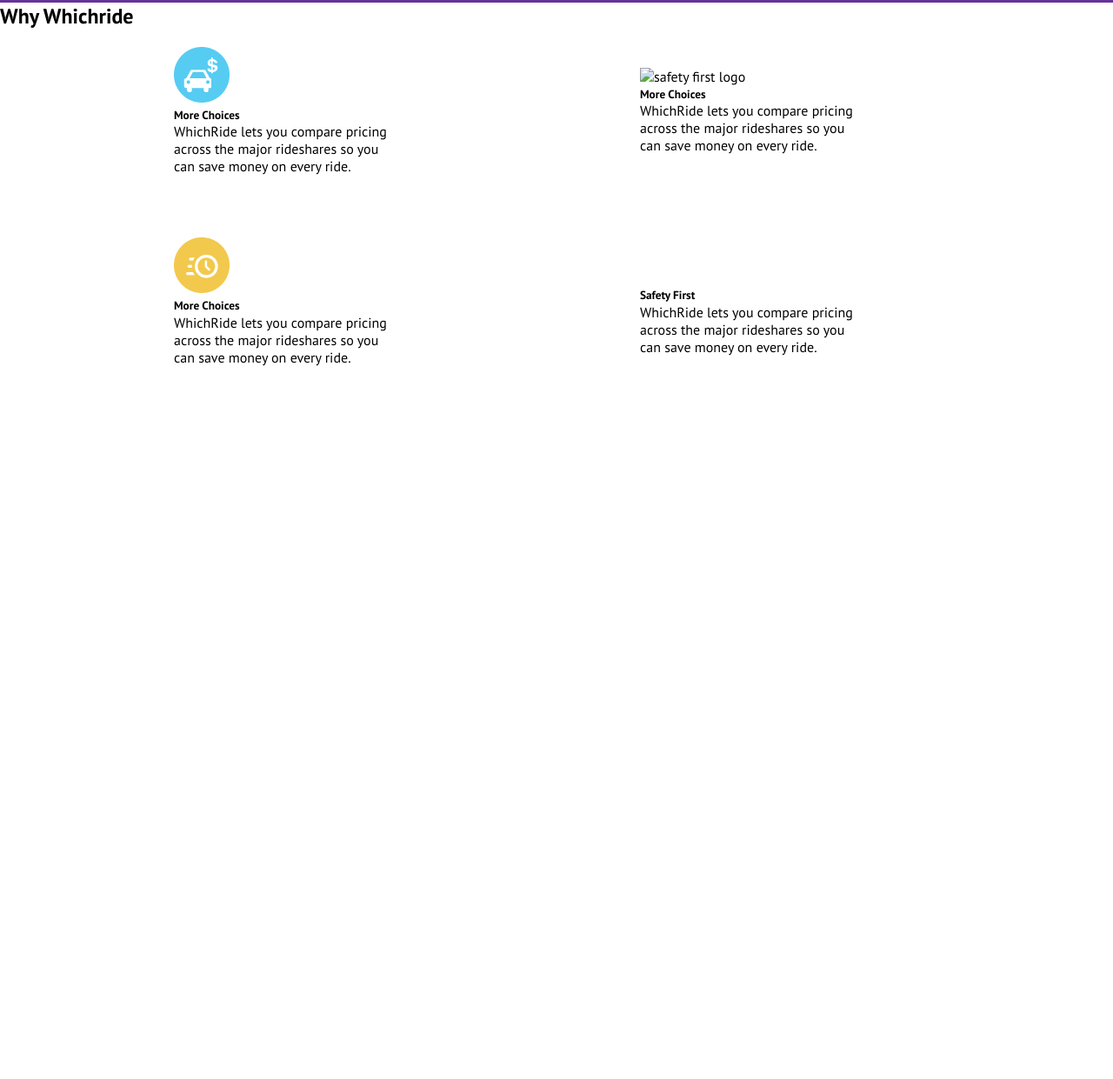
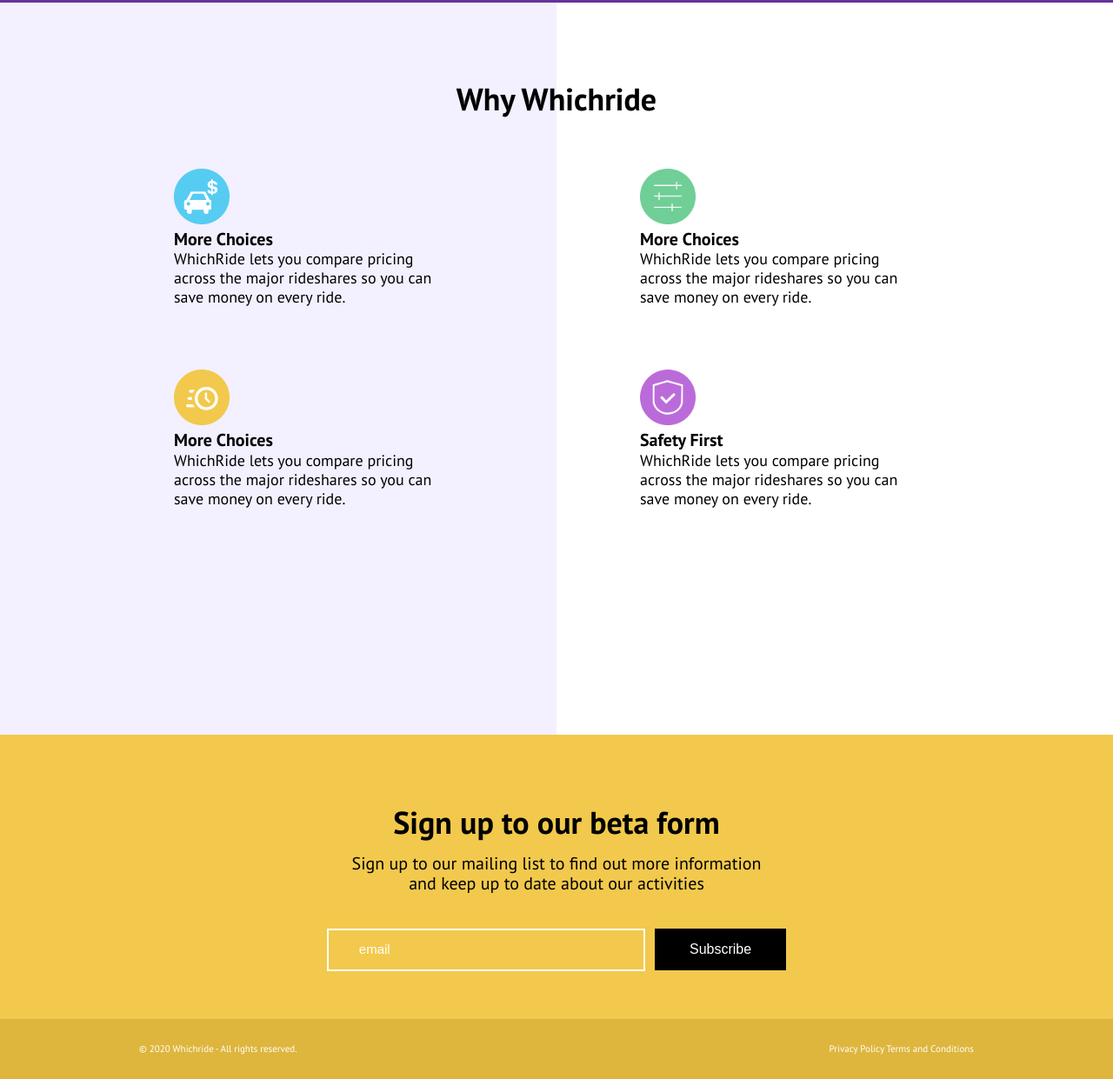
Before and after one commit to Shippu002/Rider-app, a plain HTML site: page index.html in a window 1280 px wide. Shown: the part 1299-2540 px from the top of the page at 87% size. Before the commit the page ends 1740 px from the top, so only its background shows below. Drawn offline with Linux system fonts and the light colour scheme.

Commit message:
I added some changes to my landing page

```diff
--- a/index.html
+++ b/index.html
@@ -100,12 +100,17 @@
     </section>
     <!-- Details Section -->
     <!-- Choices section -->
-    <h2>Why Whichride</h2>
+    <section class="beginning-choices">
+      <h2 class="more-choice-heading">Why Whichride</h2>
       <section class="more-choices">
         <section class="choices">
           <section class="more-choice">
             <section class="choices-logo">
-            <img src="./images/car-icon.png" alt="safety first logo" class="choices-logo1"/>
+              <img
+                src="./images/car-icon.png"
+                alt="safety first logo"
+                class="choices-logo1"
+              />
             </section>
             <h5>More Choices</h5>
             <p>
@@ -117,7 +122,11 @@
         <section class="choices">
           <section class="more-choice">
             <section class="choices-logo41">
-            <img src="./images/more-choicelogo.png" alt="safety first logo" class="choices-logo4"/>
+              <img
+                src="./images/more-choicecorel.png"
+                alt="safety first logo"
+                class="choices-logo4"
+              />
             </section>
             <h5>More Choices</h5>
             <p>
@@ -129,7 +138,11 @@
         <section class="choices">
           <section class="more-choice">
             <section class="choices-logo">
-            <img src="./images/more-choice.png" alt="safety first logo" class="choices-logo1"/>
+              <img
+                src="./images/more-choice.png"
+                alt="safety first logo"
+                class="choices-logo1"
+              />
             </section>
             <h5>More Choices</h5>
             <p>
@@ -141,7 +154,11 @@
         <section class="choices">
           <section class="more-choice">
             <section class="choices-logo41">
-            <img src="./images/seftey-firstlogo.png" alt="safety first logo" class="choices-logo4"/>
+              <img
+                src="./images/safety-firstcorel.png"
+                alt="safety first logo"
+                class="choices-logo4"
+              />
             </section>
             <h5>Safety First</h5>
             <p>
@@ -151,11 +168,31 @@
           </section>
         </section>
       </section>
+    </section>
     <!-- Choices section -->
     <!-- Footer -->
     <footer>
-
-
+      <section class="footer-container">
+        <section class="footer-containers">
+          <section class="footer-details">
+            <h3>Sign up to our beta form</h3>
+            <p>
+              Sign up to our mailing list to find out more information and keep
+              up to date about our activities
+            </p>
+          </section>
+          <section class="subscribe-container">
+            <form>
+              <input type="email" placeholder="email" />
+            </form>
+            <button class="btn-sub">Subscribe</button>
+          </section>
+        </section>
+        <section class="footer-ending">
+          <span>© 2020 Whichride - All rights reserved. </span>
+          <span>Privacy Policy Terms and Conditions</span>
+        </section>
+      </section>
     </footer>
     <!-- Footer -->
   </body>
--- a/style.css
+++ b/style.css
@@ -67,7 +67,7 @@
 .info-container h2 {
   font-size: 48px;
   font-weight: 700;
-  max-width: 31rem;
+  max-width: 28rem;
 }
 .info-container p {
   font-weight: 500;
@@ -127,9 +127,17 @@
   max-width: 50px;
   max-height: 50px;
 }
-/* h2 {
-  text-align: center;
-} */
+
+.beginning-choices {
+  background: linear-gradient(
+    to right,
+    #a792fe12 0%,
+    #a792fe12 50%,
+    white 50%,
+    white 100%
+  );
+  background-color: #a792fe12;
+}
 .more-choices {
   display: flex;
   flex-wrap: wrap;
@@ -137,7 +145,9 @@
   align-items: center;
   justify-content: center;
   gap: 2rem;
+  padding-bottom: 15rem;
 }
+
 .choices {
   width: 30%;
   margin: 0 60px;
@@ -145,14 +155,100 @@
 .more-choice {
   display: flex;
   flex-direction: column;
-  max-width: 18rem;
+  max-width: 22rem;
   padding: 20px;
   gap: 0.8px;
+  font-size: 18px;
+  font-weight: 500;
+  line-height: 22px;
+}
+.more-choice h5 {
+  font-size: 20px;
+  font-weight: 700;
+  line-height: 23px;
 }
 .choices-logo1 {
   max-width: 100%;
 }
-
+.choices-logo41 {
+  max-width: 4rem;
+}
+.more-choice-heading {
+  text-align: center;
+  font-size: 36px;
+  font-weight: 700;
+  line-height: 41px;
+  margin-bottom: 40px;
+  padding-top: 90px;
+}
+footer {
+  display: flex;
+  flex-direction: column;
+  background-color: #f2c94c;
+}
+.footer-details {
+  display: flex;
+  flex-direction: column;
+  text-align: center;
+  align-items: center;
+  gap: 1rem;
+  padding-top: 80px;
+  padding-bottom: 40px;
+}
+.footer-details p {
+  max-width: 30rem;
+  font-size: 20px;
+  font-weight: 400;
+  line-height: 23px;
+  text-align: center;
+}
+.footer-details h3 {
+  font-size: 36px;
+  font-weight: 700;
+  line-height: 41px;
+  text-align: left;
+}
+.subscribe-container {
+  display: flex;
+  justify-content: center;
+  align-items: center;
+  gap: 0.7rem;
+  flex-wrap: wrap;
+}
+input {
+  padding: 15px 35px;
+  border: 2px solid white;
+  outline: none;
+  background-color: #f2c94c;
+  padding-right: 150px;
+}
+::placeholder {
+  color: #fff;
+  font-size: 15px;
+  text-align: left;
+}
+.btn-sub {
+  padding: 15px 40px;
+  background-color: #000;
+  color: white;
+  font-size: 1rem;
+  font-weight: 400;
+  border: none;
+  cursor: pointer;
+}
+.footer-containers {
+  padding-bottom: 55px;
+}
+.footer-ending {
+  display: flex;
+  justify-content: space-between;
+  background-color: #deb63d;
+  padding: 30px 10rem;
+  color: #fff;
+  font-size: 11px;
+  font-weight: 400;
+  line-height: 9px;
+}
 /* Details Section */
 @media (max-width: 930px) {
   .fa-bars {
@@ -175,9 +271,18 @@
   .info-container h2 {
     font-size: 20px;
   }
+  .footer-ending{
+  padding: 30px 1rem;
+}
 }
 @media (max-width: 400px) {
   header {
     padding: 15px 40px;
   }
+  input{
+  padding: 10px 30px;
 }
+.footer-ending{
+  font-size: 13px;
+}
+}
```
Lines whose indentation alone changed are shown as unchanged.
